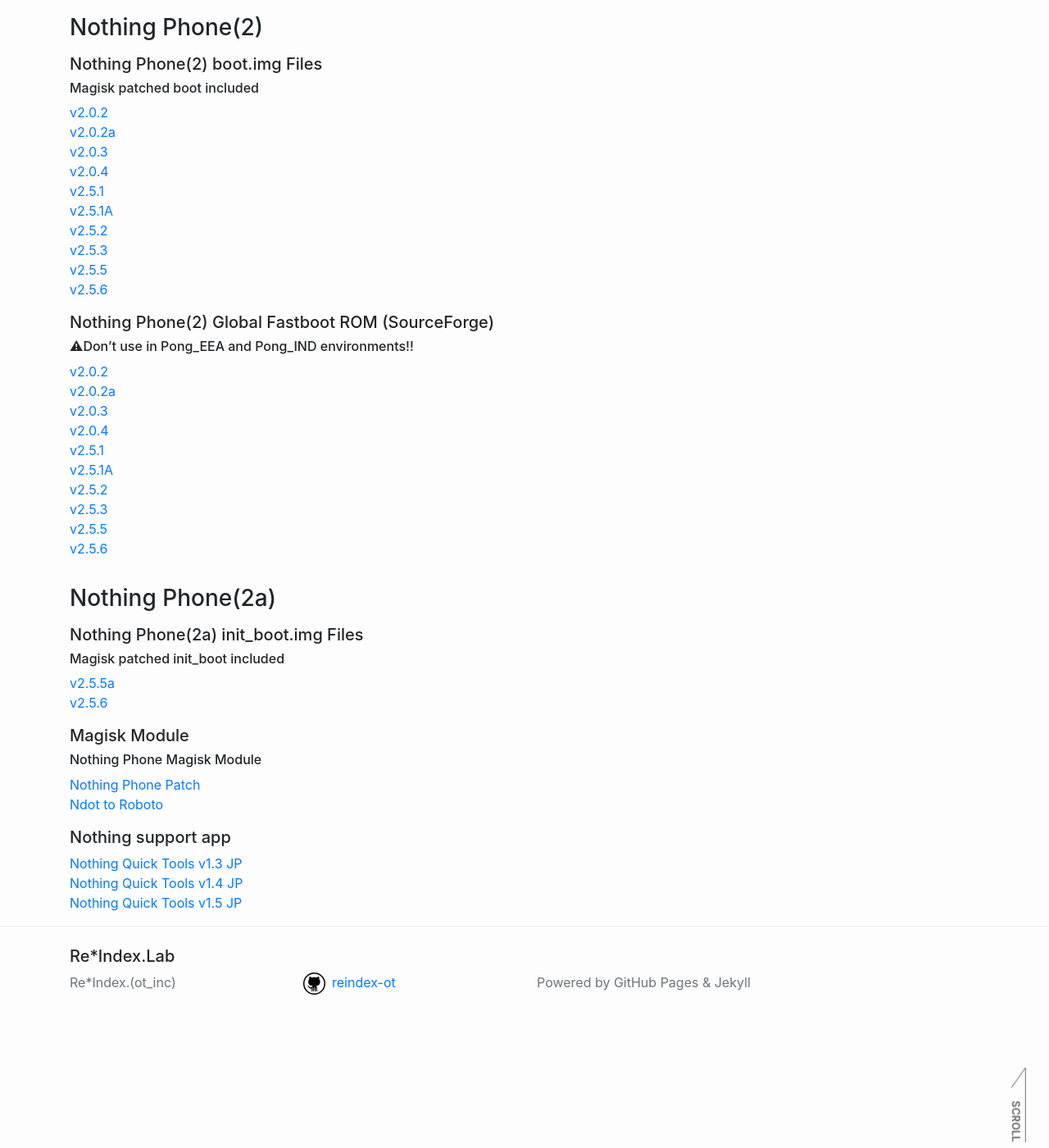
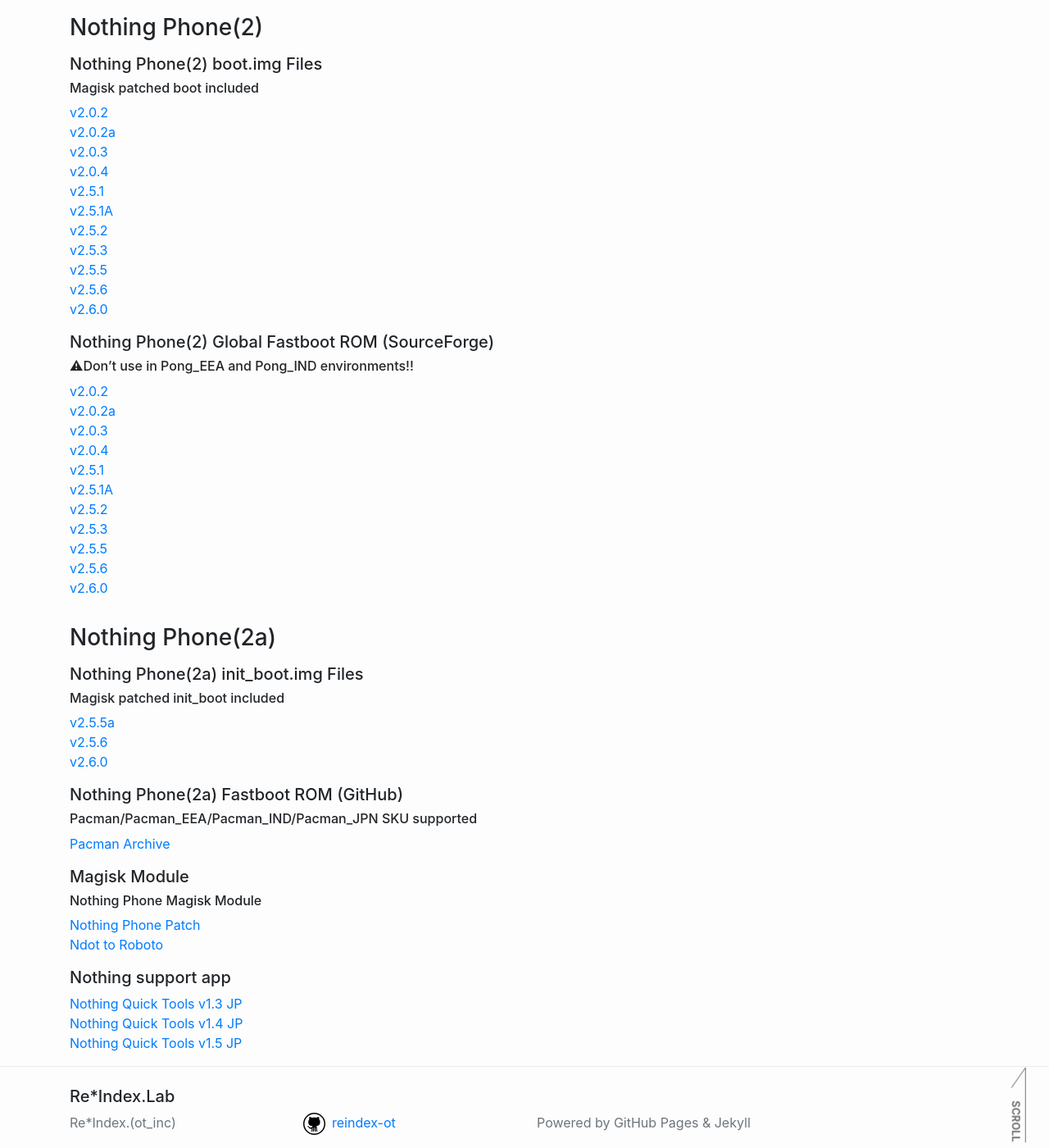
Before and after one commit to reindex-ot/reindex-ot.github.io, a Jekyll site: the page built from nothing.md, in a window 1280 px wide and 1400 px high, scrolled down 3075 px. Shown: the whole window at 82% size. Built offline with Jekyll 4.4.1, drawn with Linux system fonts in a browser that asks for light colours.

Commit message:
Update nothing.md
Signed-off-by: Re*Index. (ot_inc) <32851879+reindex-ot@users.noreply.github.com>

```diff
--- a/nothing.md
+++ b/nothing.md
@@ -118,6 +118,7 @@ If you don't do that, you'll get bricked. Okay?
 [v2.5.3](https://github.com/reindex-ot/boot.img_repo/raw/main/nothing/phone2/Pong_boot_v2.5.3.zip)<br>
 [v2.5.5](https://github.com/reindex-ot/boot.img_repo/raw/main/nothing/phone2/Pong_boot_v2.5.5.zip)<br>
 [v2.5.6](https://github.com/reindex-ot/boot.img_repo/raw/main/nothing/phone2/Pong_boot_v2.5.6.zip)<br>
+[v2.6.0](https://github.com/reindex-ot/boot.img_repo/raw/main/nothing/phone2/Pong_boot_v2.6.0.zip)<br>
 
 ##### Nothing Phone(2) Global Fastboot ROM (SourceForge)
 ###### ⚠Don't use in Pong_EEA and Pong_IND environments!!
@@ -131,12 +132,18 @@ If you don't do that, you'll get bricked. Okay?
 [v2.5.3](https://sourceforge.net/projects/nothingphone-2-rom/files/Fastboot%20ROM/Pong_FastbootROM_v2.5.3.7z/download)<br>
 [v2.5.5](https://sourceforge.net/projects/nothingphone-2-rom/files/Fastboot%20ROM/Pong_FastbootROM_v2.5.5.7z/download)<br>
 [v2.5.6](https://sourceforge.net/projects/nothingphone-2-rom/files/Fastboot%20ROM/Pong_FastbootROM_v2.5.6.7z/download)<br>
+[v2.6.0](https://sourceforge.net/projects/nothingphone-2-rom/files/Fastboot%20ROM/Pong_FastbootROM_v2.6.0.7z/download)<br>
 
 ### Nothing Phone(2a)
 ##### Nothing Phone(2a) init_boot.img Files
 ###### Magisk patched init_boot included
 [v2.5.5a](https://github.com/reindex-ot/boot.img_repo/raw/main/nothing/phone2a/Pacman_JPN_v2.5.5a_init_boot.zip)<br>
 [v2.5.6](https://github.com/reindex-ot/boot.img_repo/raw/main/nothing/phone2a/Pacman_JPN_v2.5.6_init_boot.zip)<br>
+[v2.6.0](https://github.com/reindex-ot/boot.img_repo/raw/main/nothing/phone2a/Pacman_JPN_v2.6.0_init_boot.zip)<br>
+
+##### Nothing Phone(2a) Fastboot ROM (GitHub)
+###### Pacman/Pacman_EEA/Pacman_IND/Pacman_JPN SKU supported
+[Pacman Archive](https://github.com/spike0en/Pacman_Archive)
 
 ##### Magisk Module
 ###### Nothing Phone Magisk Module
```
